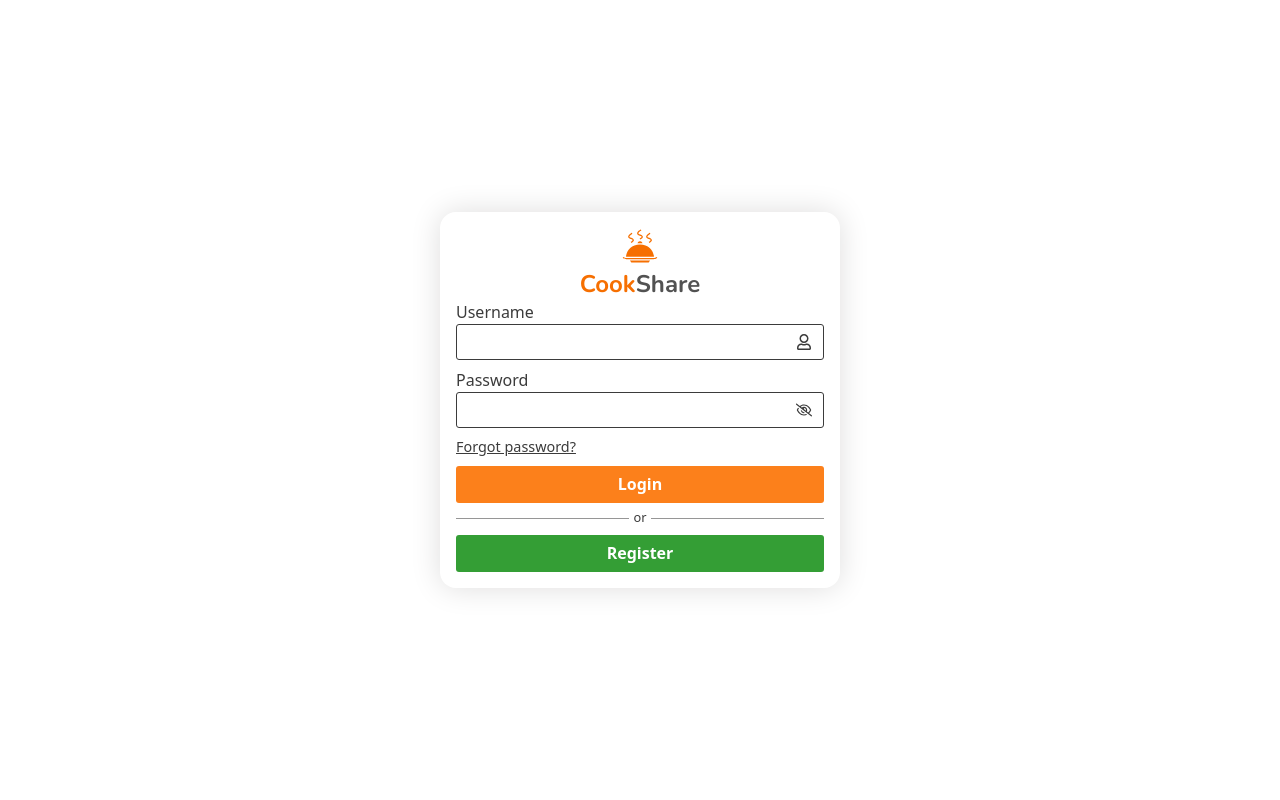
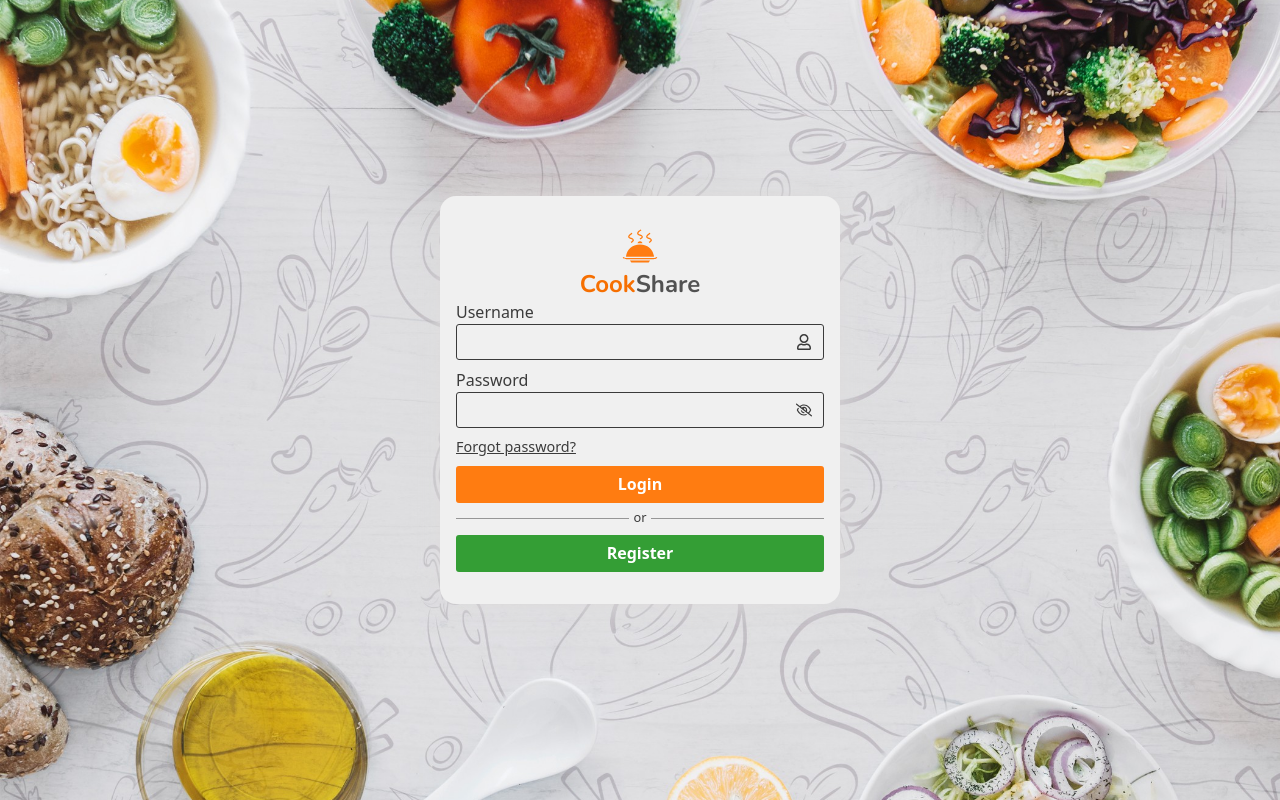
Before and after one commit to boicode20/meal-recipe-2025, a React (Vite) app in the folder Frontend/: page / in a window 1280 px wide. Built offline with nearby package versions, Linux system fonts and the light colour scheme.

Commit message:
Adding background image for login and register

```diff
--- a/Frontend/package.json
+++ b/Frontend/package.json
@@ -11,6 +11,7 @@
   },
   "dependencies": {
     "@tailwindcss/vite": "^4.1.12",
+    "axios": "^1.11.0",
     "react": "^19.1.1",
     "react-dom": "^19.1.1",
     "react-icons": "^5.5.0",
--- /dev/null
+++ b/Frontend/src/Api/Api.js
@@ -0,0 +1,11 @@
+import axios from 'axios'
+
+export const Api = axios.create(
+    {
+        baseUrl: '',
+        withCredentials: true,
+        headers:{
+            "Content-Type":"application/json"
+        }
+    }
+)
--- a/Frontend/src/App.css
+++ b/Frontend/src/App.css
@@ -1,11 +1,11 @@
 :root{
     --main-text: #3b3b3b;
-    --logo-color: #f66f01;
-    --login-btn: #fc801b;
+    --auth-container-bg: #f0f0f0;
+    --logo-color: #ff7c11;
+    --login-btn: #ff7c11;
     --login-btn-hover: #ff8d2f;
     --register-btn: #349e35;
     --register-btn-hover: #3eb340;
-
     --text-logo-h1: #f66f01;
     --text-logo-span: #525252;
 
--- a/Frontend/src/Auth/auth.css
+++ b/Frontend/src/Auth/auth.css
@@ -0,0 +1,6 @@
+.auth-parent-container{
+    background: url('../assets/auth-bg.jpg');
+    background-repeat: no-repeat;
+    background-position: center;
+    background-size: cover;
+}
--- a/Frontend/src/Components/AuthContainer.jsx
+++ b/Frontend/src/Components/AuthContainer.jsx
@@ -2,7 +2,7 @@ import React from 'react'
 import './component.css'
 const AuthContainer = ({children}) => {
   return (
-    <div className='auth-inner-con w-[400px] p-4 rounded-2xl'>
+    <div className='auth-inner-con w-[400px] px-4 py-8 rounded-2xl bg-[var(--auth-container-bg)] '>
     {children}
     </div>
   )
--- a/Frontend/src/Components/LoginContainer.jsx
+++ b/Frontend/src/Components/LoginContainer.jsx
@@ -2,7 +2,7 @@ import React from 'react'
 
 const Container = ({children}) => {
   return (
-    <div className='w-full h-screen flex items-center justify-center'>
+    <div className='auth-parent-container w-full h-screen flex items-center justify-center'>
       {children}
     </div>
   )
```
Also changed, not shown: Frontend/src/assets/auth-bg.jpg (added), 1 other file (tests, documents, lock files or other folders).
